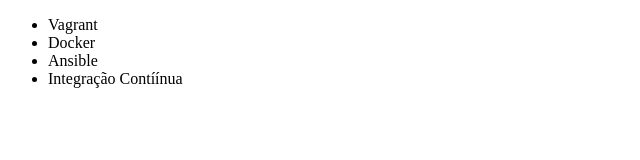
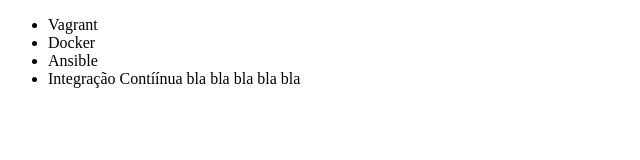
Before and after one commit to luizmachadorj/alura-git, a plain HTML site: page index.html in a window 1280 px wide. Shown: the whole page, without its empty margins (0-640 px from the left). Drawn offline with Linux system fonts and the light colour scheme.

Commit message:
Adicionando bla bla bla

```diff
--- a/index.html
+++ b/index.html
@@ -9,7 +9,7 @@
         <li>Vagrant</li>
         <li>Docker</li>
         <li>Ansible</li>
-        <li>Integração Contíínua</li>
+        <li>Integração Contíínua bla bla bla bla bla</li>
     </ul>
 </body>
 </html>
```
